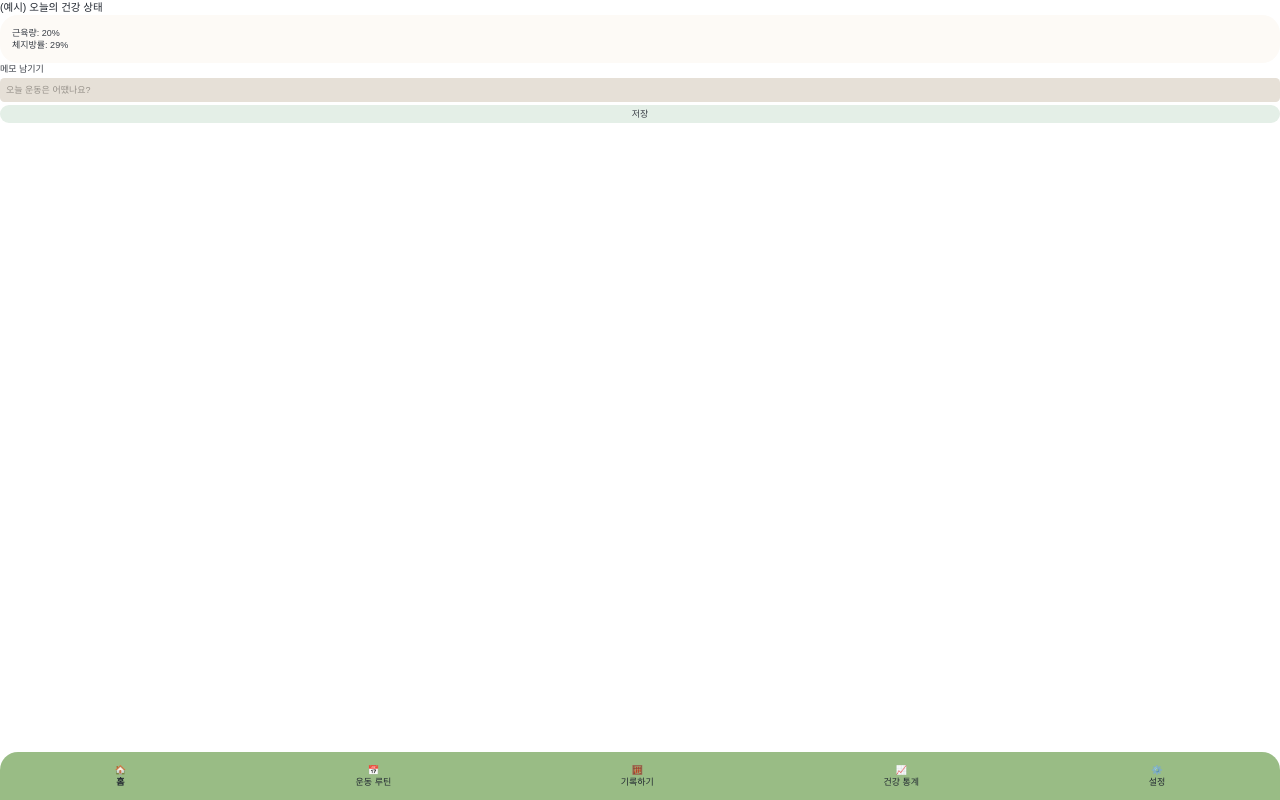
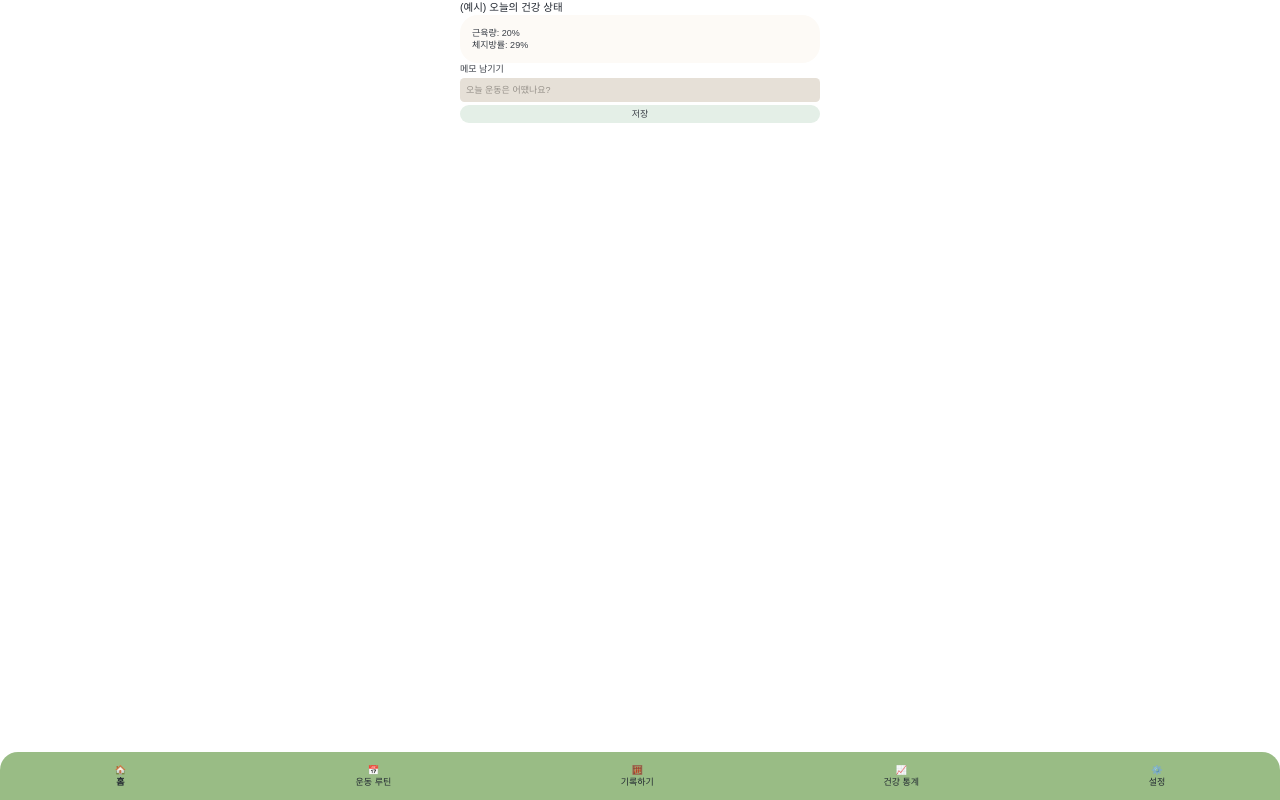
Before and after one commit to yoonguri988/fitTracker, a React (Vite) app: page / in a window 1280 px wide. Built offline with nearby package versions, Linux system fonts and the light colour scheme.

Commit message:
Updated: Design
◼️  전체 화면 비율 수정
◼️  상단 콘텐츠 제공

```diff
--- a/src/components/BottomNav.jsx
+++ b/src/components/BottomNav.jsx
@@ -13,7 +13,7 @@ const navItems = [
 
 function BottomNav() {
   return (
-    <nav className="fixed bottom-0 left-0 right-0 bg-btn-main h-16 flex justify-around items-center rounded-tl-xl rounded-tr-xl z-50">
+    <nav className="fixed bottom-0 left-0 right-0 bg-btn-main h-16 flex justify-around items-center rounded-tl-xl rounded-tr-xl z-40">
       {navItems.map((item) => (
         <NavLink
           key={item.to}
--- a/src/components/Layout.jsx
+++ b/src/components/Layout.jsx
@@ -3,7 +3,7 @@ import BottomNav from "./BottomNav";
 
 function Layout() {
   return (
-    <div className="min-h-screen bg-white pb-20 font-sans">
+    <div className=" bg-white pb-20">
       <main className="">
         <Outlet /> {/** 각 페이지가 렌더링 */}
       </main>
--- a/src/components/ui/Select.jsx
+++ b/src/components/ui/Select.jsx
@@ -18,7 +18,7 @@ export function Select({ name, value, list = "", className = "" }) {
       name={name}
       value={value}
       disabled
-      className={`appearance-none ${className}`}
+      className={`appearance-none bg-base text-sub-dk ${className}`}
     >
       {DATA[list].map((r, i) => (
         <option key={r} value={i}>
--- a/src/index.css
+++ b/src/index.css
@@ -5,5 +5,6 @@
 html,
 body,
 #root {
-  @apply text-xs text-sub min-w-[360px] min-h-[740px];
+  @apply text-xs text-sub max-w-[360px] mx-auto min-h-screen;
+  @apply font-sans;
 }
--- a/src/pages/RoutinePage.jsx
+++ b/src/pages/RoutinePage.jsx
@@ -87,13 +87,18 @@ function RoutinePage() {
             onCancel={handleCancel}
           />
         </div>
-        <div className="mb-2">
+        <div className="mb-2 sticky top-0 bg-white z-40 p-2">
           <RoutineFormModal>
             <div className="mb-2">
               <RoutineForm onSubmit={addRoutine} className="shadow-none" />
             </div>
           </RoutineFormModal>
-          <DayTab day={selectedDay} all={true} onClick={handleChange} />
+          <DayTab
+            day={selectedDay}
+            all={true}
+            onClick={handleChange}
+            className={``}
+          />
         </div>
         <div className="space-y-4">
           <RoutineList
@@ -103,7 +108,7 @@ function RoutinePage() {
             onReset={handleReset}
           />
         </div>
-        <div className="fixed right-5 bottom-24 z-50">
+        <div className="fixed right-5 bottom-24 z-40">
           <Button
             name="input-popup"
             onClick={openModal}
```
